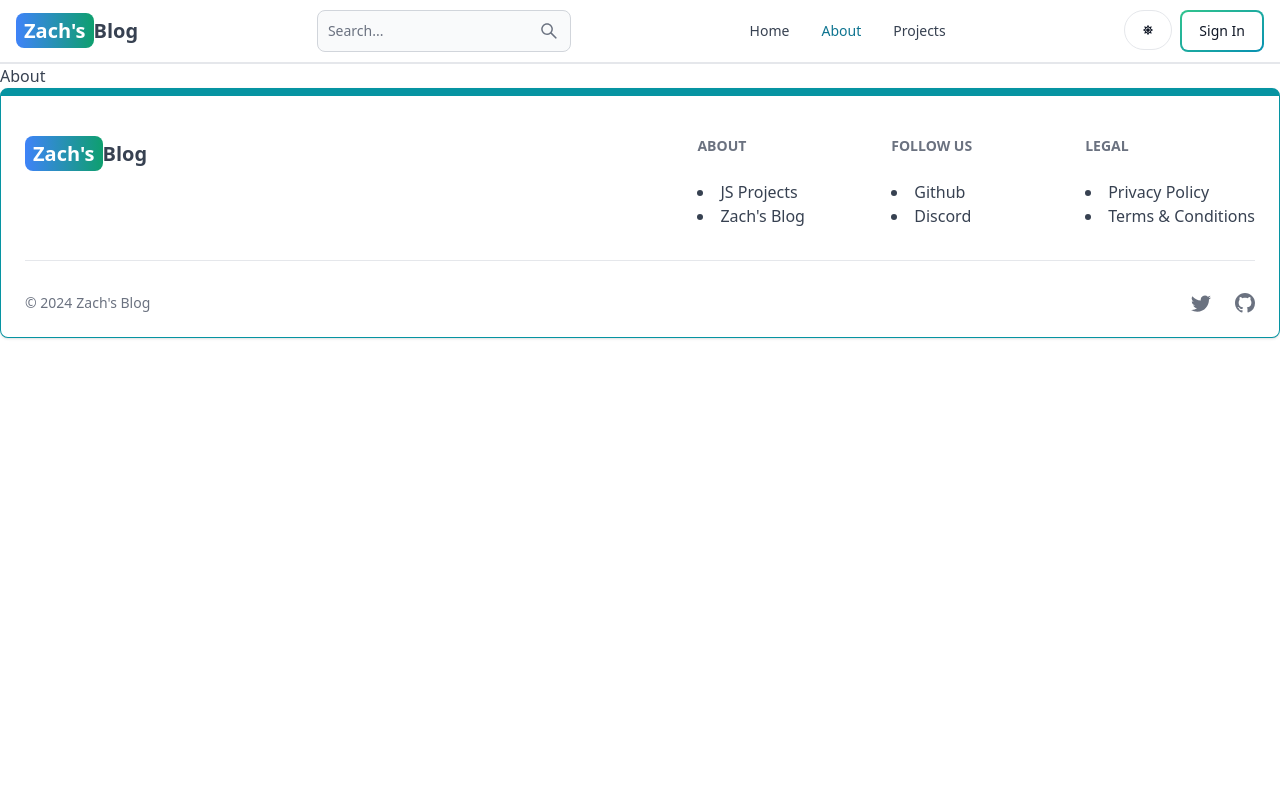
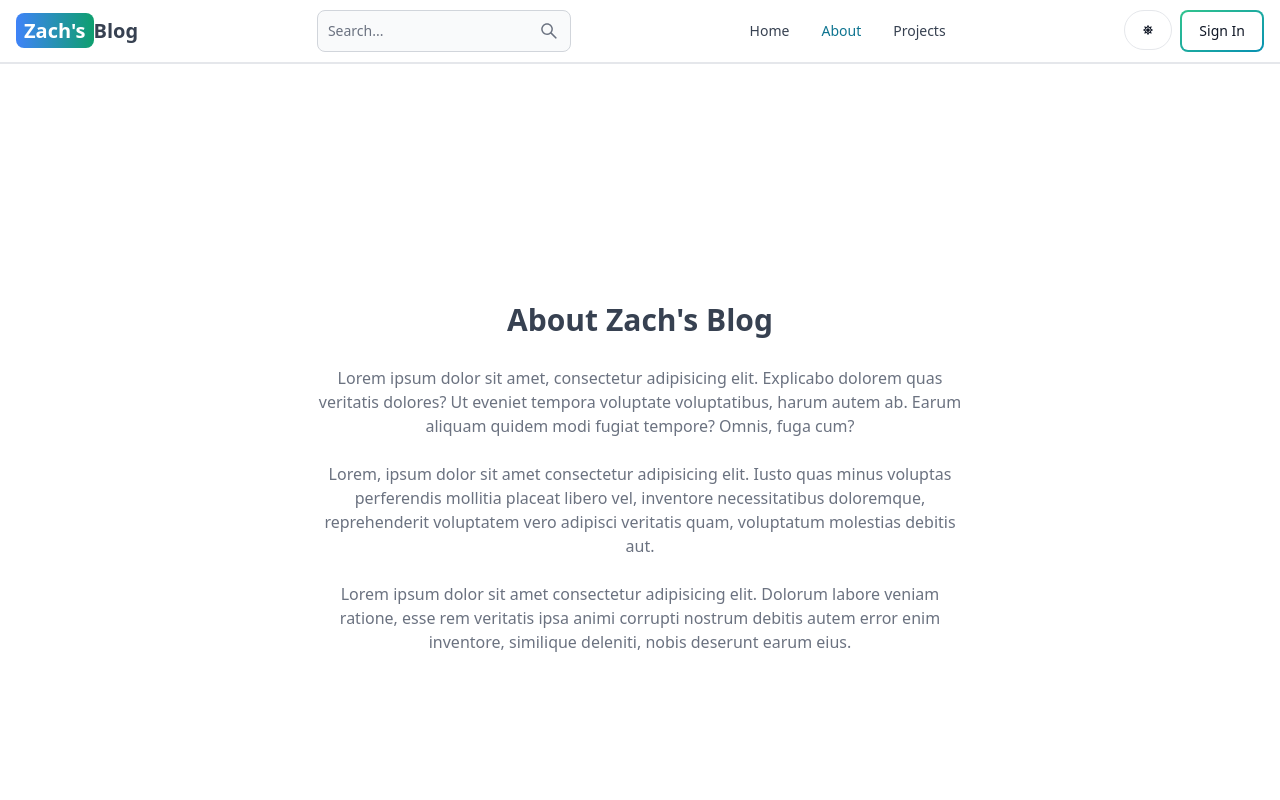
Before and after one commit to ZachWagner1/mern-blog, a React (Vite) app in the folder client/: page /about in a window 1280 px wide. Shown: the top 800 px of the page. Built offline with nearby package versions, Linux system fonts and the light colour scheme; no server answers.

Commit message:
About and projects pages

```diff
--- a/client/src/pages/About.jsx
+++ b/client/src/pages/About.jsx
@@ -1,7 +1,26 @@
-import React from 'react'
-
 export default function About() {
   return (
-    <div>About</div>
-  )
+    <div className='min-h-screen flex items-center justify-center'>
+      <div className='max-w-2xl mx-auto p-3 text-center'>
+        <div>
+          <h1 className='text-3xl font font-semibold text-center my-7'>
+            About Zach's Blog
+          </h1>
+          <div className='text-md text-gray-500 flex flex-col gap-6'>
+            <p>
+              Lorem ipsum dolor sit amet, consectetur adipisicing elit. Explicabo dolorem quas veritatis dolores? Ut eveniet tempora voluptate voluptatibus, harum autem ab. Earum aliquam quidem modi fugiat tempore? Omnis, fuga cum?
+            </p>
+
+            <p>
+              Lorem, ipsum dolor sit amet consectetur adipisicing elit. Iusto quas minus voluptas perferendis mollitia placeat libero vel, inventore necessitatibus doloremque, reprehenderit voluptatem vero adipisci veritatis quam, voluptatum molestias debitis aut.
+            </p>
+
+            <p>
+              Lorem ipsum dolor sit amet consectetur adipisicing elit. Dolorum labore veniam ratione, esse rem veritatis ipsa animi corrupti nostrum debitis autem error enim inventore, similique deleniti, nobis deserunt earum eius.
+            </p>
+          </div>
+        </div>
+      </div>
+    </div>
+  );
 }
--- a/client/src/pages/Projects.jsx
+++ b/client/src/pages/Projects.jsx
@@ -1,7 +1,11 @@
-import React from 'react'
+import CallToAction from '../components/CallToAction';
 
 export default function Projects() {
   return (
-    <div>Projects</div>
+    <div className='min-h-screen max-w-2xl mx-auto flex justify-center items-center flex-col gap-6 p-3'>
+      <h1 className='text-3xl font-semibold'>Projects</h1>
+      <p className='text-md text-gray-500'>Lorem ipsum dolor sit amet consectetur adipisicing elit. Dolor ad aliquam, impedit laborum, ut quaerat non adipisci tempora et eaque sequi consequuntur corporis, porro assumenda ipsum fugit corrupti ratione. Porro.</p>
+      <CallToAction />
+    </div>
   )
 }
```
